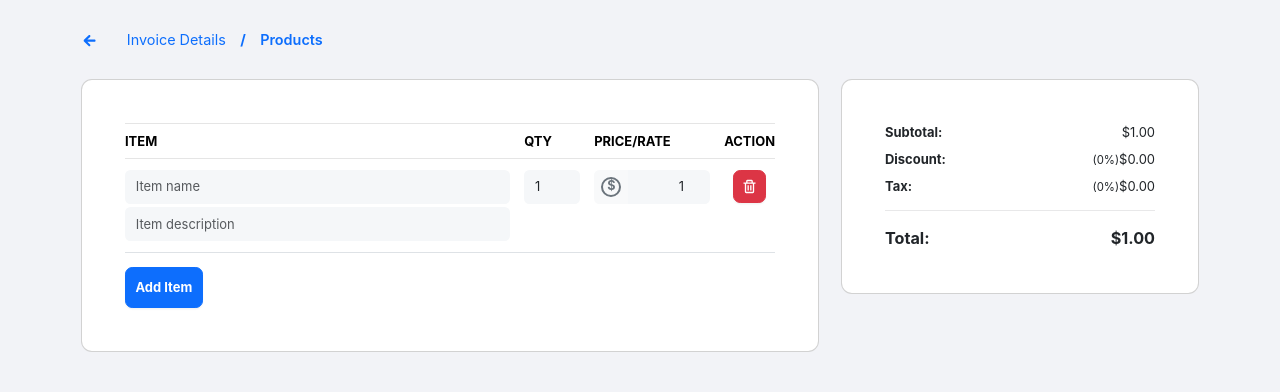
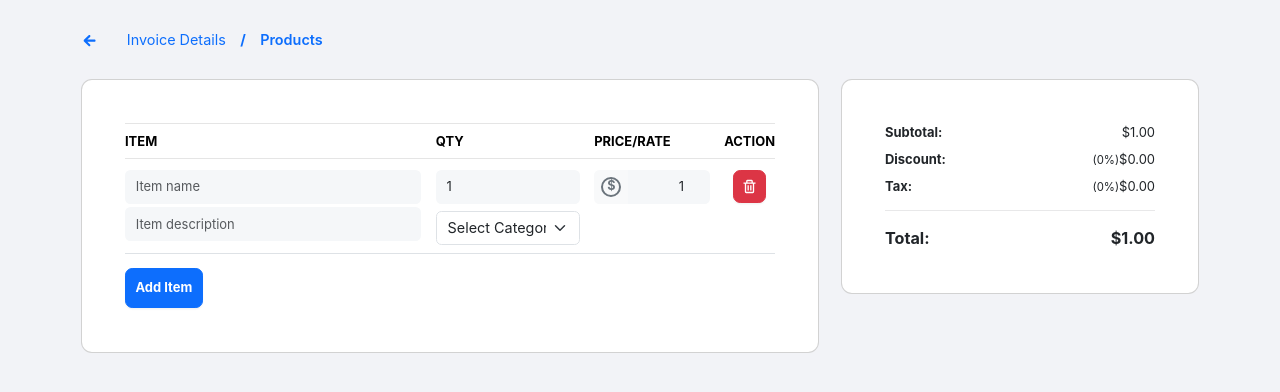
Before and after one commit to nirajbagdi/invoices-manager, a React (Create React App) app: page /new in a window 1280 px wide. Both pictures are taken after a click on the button "Products". Shown: the top 392 px of the page. Built offline with nearby package versions, Linux system fonts and the light colour scheme.

Commit message:
Added ability to update item group across invoices

```diff
--- a/src/components/InvoiceForm/InvoiceForm.js
+++ b/src/components/InvoiceForm/InvoiceForm.js
@@ -20,6 +20,7 @@ const initialItem = {
 	description: '',
 	quantity: 1,
 	price: 1,
+	group: '',
 };
 
 const initialInvoiceState = {
--- a/src/components/InvoiceForm/InvoiceItem.js
+++ b/src/components/InvoiceForm/InvoiceItem.js
@@ -1,8 +1,10 @@
 import { Table, Button } from 'react-bootstrap';
+import { BiTrash } from 'react-icons/bi';
+
+import EditableField from './EditableField';
+import ItemGroupSelect from './ItemGroupSelect';
+
 import 'bootstrap/dist/css/bootstrap.min.css';
-
-import { BiTrash } from 'react-icons/bi';
-import EditableField from './EditableField';
 
 const InvoiceItem = props => {
 	const itemTableJSX = props.items.map(item => (
@@ -75,6 +77,8 @@ const ItemRow = props => (
 					id: props.item.id,
 				}}
 			/>
+
+			<ItemGroupSelect item={props.item} onItemizedItemEdit={props.onItemizedItemEdit} />
 		</td>
 
 		<td style={{ minWidth: '130px' }}>
--- /dev/null
+++ b/src/components/InvoiceForm/ItemGroupSelect.js
@@ -0,0 +1,27 @@
+import { useSelector } from 'react-redux';
+import { Form } from 'react-bootstrap';
+
+const ItemGroupSelect = ({ item, onItemizedItemEdit }) => {
+	const { groups } = useSelector(state => state.invoices);
+
+	return (
+		<Form.Select
+			id={item.id}
+			name="group"
+			value={item.group}
+			className="mt-2"
+			style={{ width: '10rem' }}
+			onChange={onItemizedItemEdit}
+		>
+			<option value="">Select Category</option>
+
+			{groups.map(group => (
+				<option key={group} value={group}>
+					{group}
+				</option>
+			))}
+		</Form.Select>
+	);
+};
+
+export default ItemGroupSelect;
--- a/src/components/InvoiceModal/InvoiceModal.js
+++ b/src/components/InvoiceModal/InvoiceModal.js
@@ -28,6 +28,7 @@ const InvoiceModal = () => {
 						description: item.description,
 						quantity: item.quantity,
 						price: item.price,
+						group: item.group,
 					},
 				})
 			)
--- a/src/data/products.json
+++ b/src/data/products.json
@@ -4,25 +4,29 @@
 			"id": "product-1",
 			"name": "Books",
 			"description": "Harry Potter (Premium Collection)",
-			"price": 38.5
+			"price": 38.5,
+			"group": "Electronics"
 		},
 		{
 			"id": "product-2",
 			"name": "Video Games",
 			"description": "GTA V + RDR2",
-			"price": 120
+			"price": 120,
+			"group": "Furniture"
 		},
 		{
 			"id": "product-3",
 			"name": "College",
 			"description": "Total University Fees + Tution",
-			"price": 500
+			"price": 500,
+			"group": "Electronics"
 		},
 		{
 			"id": "product-4",
 			"name": "Skateboard",
 			"description": "Twin Tip Longboard Skateboard",
-			"price": 85
+			"price": 85,
+			"group": "Furniture"
 		}
 	]
 }
--- a/src/reducers/invoicesReducer.js
+++ b/src/reducers/invoicesReducer.js
@@ -15,6 +15,7 @@ import DUMMY_PRODUCTS from 'data/products.json';
 const initialState = {
 	invoices: DUMMY_INVOICES.invoices,
 	products: DUMMY_PRODUCTS.products,
+	groups: ['Electronics', 'Furniture'],
 	activeInvoice: null,
 };
 
```
